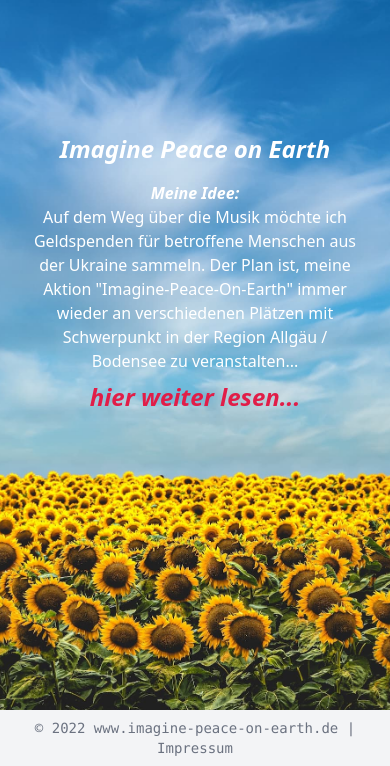
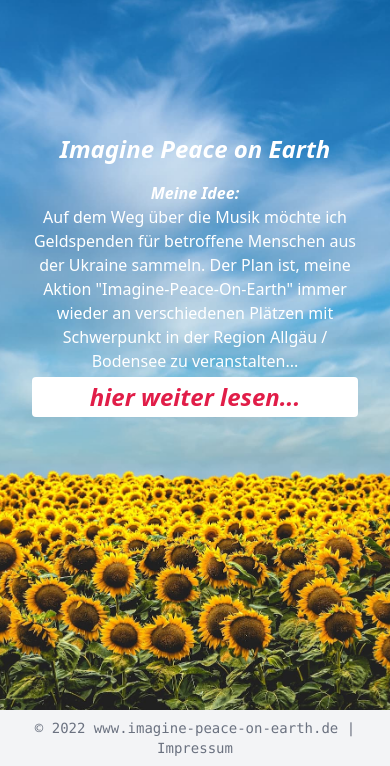
Before and after one commit to mocbuh/imaginepeace, a website: page index.html in a window 390 px wide. Shown: the part 78-844 px from the top of the page. Drawn offline with nearby package versions, Linux system fonts and the light colour scheme; files that its build step writes are made by us from their sources.

Commit message:
index page: link text properties added: bg-white

```diff
--- a/index.html
+++ b/index.html
@@ -29,7 +29,7 @@
         <h1 class="text-l italic font-bold pt-2">Meine Idee:</h1>
         <p>Auf dem Weg über die Musik möchte ich Geldspenden für betroffene Menschen aus der Ukraine sammeln. Der Plan ist, meine Aktion "Imagine-Peace-On-Earth" immer wieder an verschiedenen Plätzen mit Schwerpunkt in der Region Allgäu / Bodensee zu veranstalten... </p>
 
-        <a href="about.html" class="block mt-1 py-1 px-2 hover:bg-gray-100 rounded md:mt-0 md:ml-2 italic font-bold text-rose-600 text-2xl">hier weiter lesen...</a>
+        <a href="about.html" class="block mt-1 py-1 px-2 hover:bg-gray-100 rounded md:mt-0 md:ml-2 italic font-bold text-rose-600 text-2xl bg-white">hier weiter lesen...</a>
 
         <!-- Die Spenden gehen dann an Hilfs-Organisationen oder auch an einzelne Personen, da es in meinem Umfeld persönliche Kontakte zu Menschen aus der Ukraine gibt. Ich freue mich über jeden Euro, der in meiner Gitarrentasche landet.</p>
         <h1 class="text-l italic font-bold pt-6">Vielen Dank für deine Hilfe und Unterstützung!</h1> -->
```
